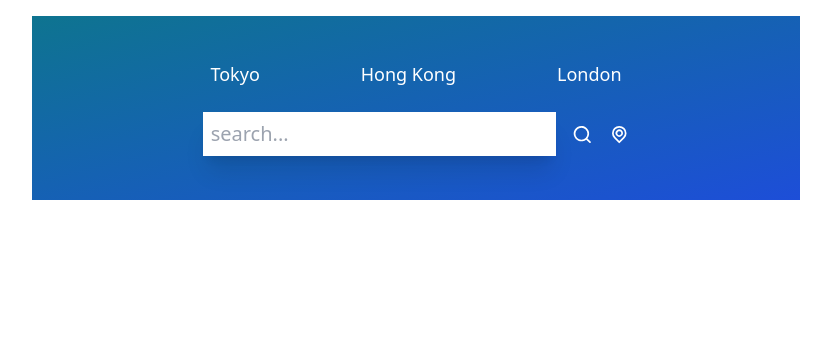
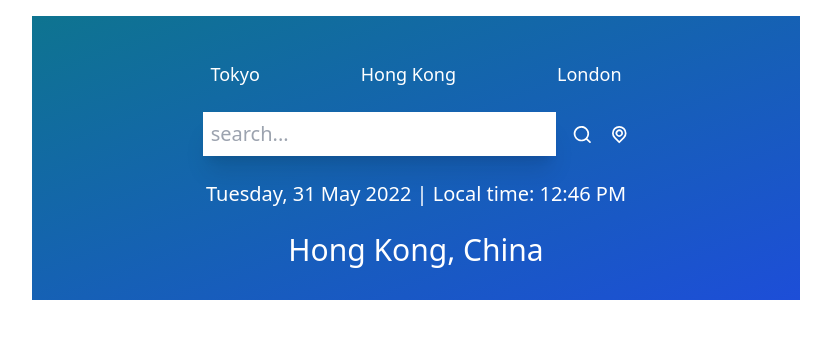
Before and after one commit to ayau8/weather-app, a React (Create React App) app: page / in a window 1280 px wide. Shown: the top 338 px of the page, without its empty margins (224-1055 px from the left). Built offline with nearby package versions, Linux system fonts and the light colour scheme; the HTML template or start-up script is replaced by a standard one.

Commit message:
add time and location

```diff
--- a/src/App.js
+++ b/src/App.js
@@ -2,6 +2,7 @@
 import './App.css';
 import TopButtons from './components/TopButtons';
 import Inputs from './components/Inputs';
+import TimeAndLocation from './components/TimeAndLocation';
 
 
 function App() {
@@ -9,6 +10,7 @@
     <div className="mx-auto max-w-screen-md mt-4 py-5 px-32 bg-gradient-to-br from-cyan-700 to-blue-700 h-fit shadown-xl shadow-gray-400">
         <TopButtons />
         <Inputs />
+        <TimeAndLocation />
     </div>
   );
 }
--- /dev/null
+++ b/src/components/TimeAndLocation.jsx
@@ -0,0 +1,22 @@
+import React from 'react'
+
+function TimeAndLocation() {
+  return (
+    <div>
+      <div className="flex items-center justify-center my-6">
+      <p className="text-white text-xl font-extralight">
+        Tuesday, 31 May 2022 | Local time: 12:46 PM
+      </p>
+    </div>
+
+    <div className="flex items-center justify-center my-3">
+      <p className="text-white text-3xl font-medium">
+        Hong Kong, China
+      </p>
+    </div>
+
+    </div>
+  )
+}
+
+export default TimeAndLocation
```
